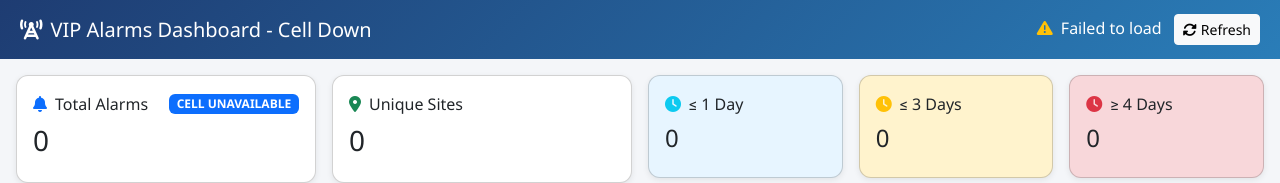
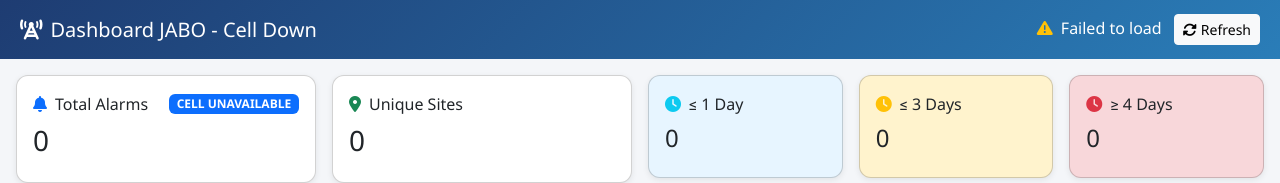
Before and after one commit to Amsfff2024/Dashboard-JABO, a plain HTML site: page celldown.html in a window 1280 px wide. Shown: the top 183 px of the page. Drawn offline with nearby package versions, Linux system fonts and the light colour scheme; no server answers.

Commit message:
Update celldown.html

```diff
--- a/celldown.html
+++ b/celldown.html
@@ -82,7 +82,7 @@ body{
 
 <!-- HEADER -->
 <div class="header-bar">
-  <h5 class="m-0"><i class="fas fa-tower-cell me-2"></i>VIP Alarms Dashboard - Cell Down</h5>
+  <h5 class="m-0"><i class="fas fa-tower-cell me-2"></i>Dashboard JABO - Cell Down</h5>
   <div>
     <span id="lastUpdate"><i class="fas fa-clock me-1"></i> Loading...</span>
     <button class="btn btn-sm btn-light ms-2" onclick="loadData()">
```
